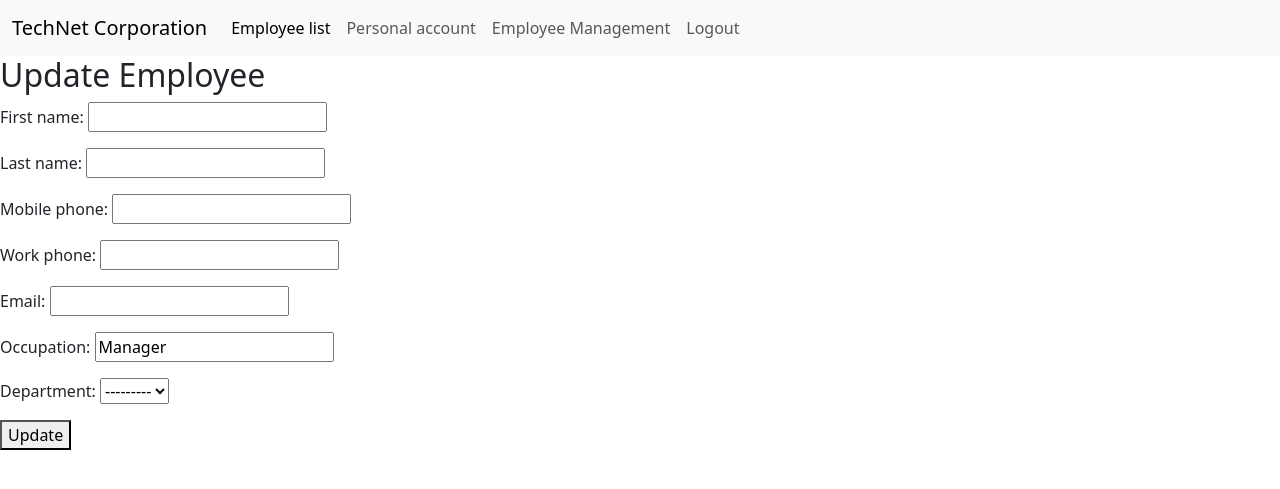
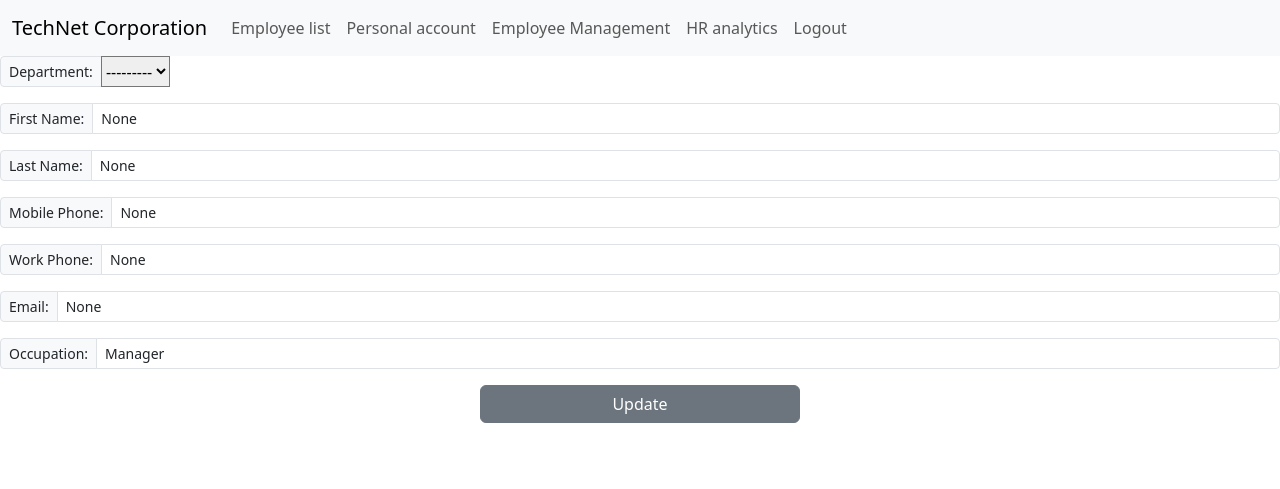
Before and after one commit to zhuldassov/capstone_project, a Django app: template templates/update_employee.html in a window 1280 px wide. Shown: the top 489 px of the page. Run offline with Django 4.2, Linux system fonts and the light colour scheme; the template is opened without the code that fills it: values that come from a table or form of the project are taken from there, others are empty.

Commit message:
added stylization using bootstrap, created fixtures

```diff
--- a/logbook/forms.py
+++ b/logbook/forms.py
@@ -20,4 +20,4 @@ class EmployeeForm(forms.ModelForm):
 class EditPersonalInfoForm(forms.ModelForm):
     class Meta:
         model = User
-        fields = ('email', 'password')
+        fields = ('first_name', 'last_name', 'username', 'email', 'password')
--- a/static/css/styles.css
+++ b/static/css/styles.css
@@ -26,6 +26,8 @@ nav {
 }
 
 .container {
-    max-width: 1200px;
-    margin: 40px auto;
+    text-align: left;
 }
+
+.font-italic {
+}
--- a/templates/base.html
+++ b/templates/base.html
@@ -20,7 +20,7 @@
             <div class="collapse navbar-collapse" id="navbarNav">
                 <ul class="navbar-nav">
                     <li class="nav-item">
-                        <a class="nav-link active" aria-current="page" href="{% url 'employee_list' %}">Employee list</a>
+                        <a class="nav-link" href="{% url 'employee_list' %}">Employee list</a>
                     </li>
                     <li class="nav-item">
                         <a class="nav-link" href="{% url 'edit_personal_info' %}">Personal account</a>
@@ -30,8 +30,12 @@
                       <a class="nav-link" href="{% url 'employee_management' %}">Employee Management</a>
                     </li>
                     <li class="nav-item">
+                        <a class="nav-link" href="#">HR analytics</a>
+                    </li>
+                    <li class="nav-item">
                         <a class="nav-link" href="{% url 'logout' %}">Logout</a>
                     </li>
+
 
                 </ul>
             </div>
--- a/templates/employee_list.html
+++ b/templates/employee_list.html
@@ -2,7 +2,8 @@
 
 {% block content %}
     {% for department in page_obj %}
-        <h3>{{ department.name }}</h3>
+<a class="list-group-item list-group-item-action list-group-item-dark">{{ department.name }}</a>
+    <li class="list-group-item bg-o text-black"></li>
         {% if department.employee_set.all %}
             <ul>
                 {% for employee in department.employee_set.all %}
--- a/templates/login.html
+++ b/templates/login.html
@@ -31,6 +31,7 @@
             <h2 class="text-center" style="font-size: 20px;">Please sign in to the system</h2>
         </div>
         <div class="d-flex justify-content-center align-items-center" style="height: 25vh;">
+            {% csrf_token %}
             <form method="post" action="{% url 'login' %}" style="width: 300px;">
                 {% csrf_token %}
                 <div class="form-group">
--- a/templates/main_page.html
+++ b/templates/main_page.html
@@ -31,6 +31,7 @@
             <h2 class="text-center" style="font-size: 20px;">Please sign in to the system</h2>
         </div>
         <div class="d-flex justify-content-center align-items-center" style="height: 25vh;">
+            {% csrf_token %}
             <form method="post" action="{% url 'login' %}" style="width: 300px;">
                 {% csrf_token %}
                 <div class="form-group">
--- a/templates/update_employee.html
+++ b/templates/update_employee.html
@@ -1,10 +1,39 @@
 {% extends 'base.html' %}
 
 {% block content %}
-  <h2>Update Employee</h2>
   <form method="post">
     {% csrf_token %}
-    {{ form.as_p }}
-    <button type="submit">Update</button>
+    <div class="input-group input-group-sm mb-3">
+      <span class="input-group-text" id="inputGroup-sizing-sm">Department:</span>
+      {{ form.department }}
+    </div>
+    <div class="input-group input-group-sm mb-3">
+      <span class="input-group-text" id="inputGroup-sizing-sm">First Name:</span>
+      <input type="text" class="form-control" id="id_first_name" name="first_name" placeholder="Enter first name" value="{{ form.first_name.value }}">
+    </div>
+    <div class="input-group input-group-sm mb-3">
+      <span class="input-group-text" id="inputGroup-sizing-sm">Last Name:</span>
+      <input type="text" class="form-control" id="id_last_name" name="last_name" placeholder="Enter last name" value="{{ form.last_name.value }}">
+    </div>
+    <div class="input-group input-group-sm mb-3">
+      <span class="input-group-text" id="inputGroup-sizing-sm">Mobile Phone:</span>
+      <input type="text" class="form-control" id="id_mobile_phone" name="mobile_phone" placeholder="Enter mobile phone" value="{{ form.mobile_phone.value }}">
+    </div>
+    <div class="input-group input-group-sm mb-3">
+      <span class="input-group-text" id="inputGroup-sizing-sm">Work Phone:</span>
+      <input type="text" class="form-control" id="id_work_phone" name="work_phone" placeholder="Enter work phone" value="{{ form.work_phone.value }}">
+    </div>
+    <div class="input-group input-group-sm mb-3">
+      <span class="input-group-text" id="inputGroup-sizing-sm">Email:</span>
+      <input type="email" class="form-control" id="id_email" name="email" placeholder="Enter email" value="{{ form.email.value }}">
+    </div>
+    <div class="input-group input-group-sm mb-3">
+      <span class="input-group-text" id="inputGroup-sizing-sm">Occupation:</span>
+      <input type="text" class="form-control" id="id_occupation" name="occupation" placeholder="Enter occupation" value="{{ form.occupation.value }}">
+    </div>
+
+    <div class="d-flex justify-content-center mt-3">
+      <button type="submit" class="btn btn-secondary w-25">Update</button>
+    </div>
   </form>
 {% endblock %}
```
